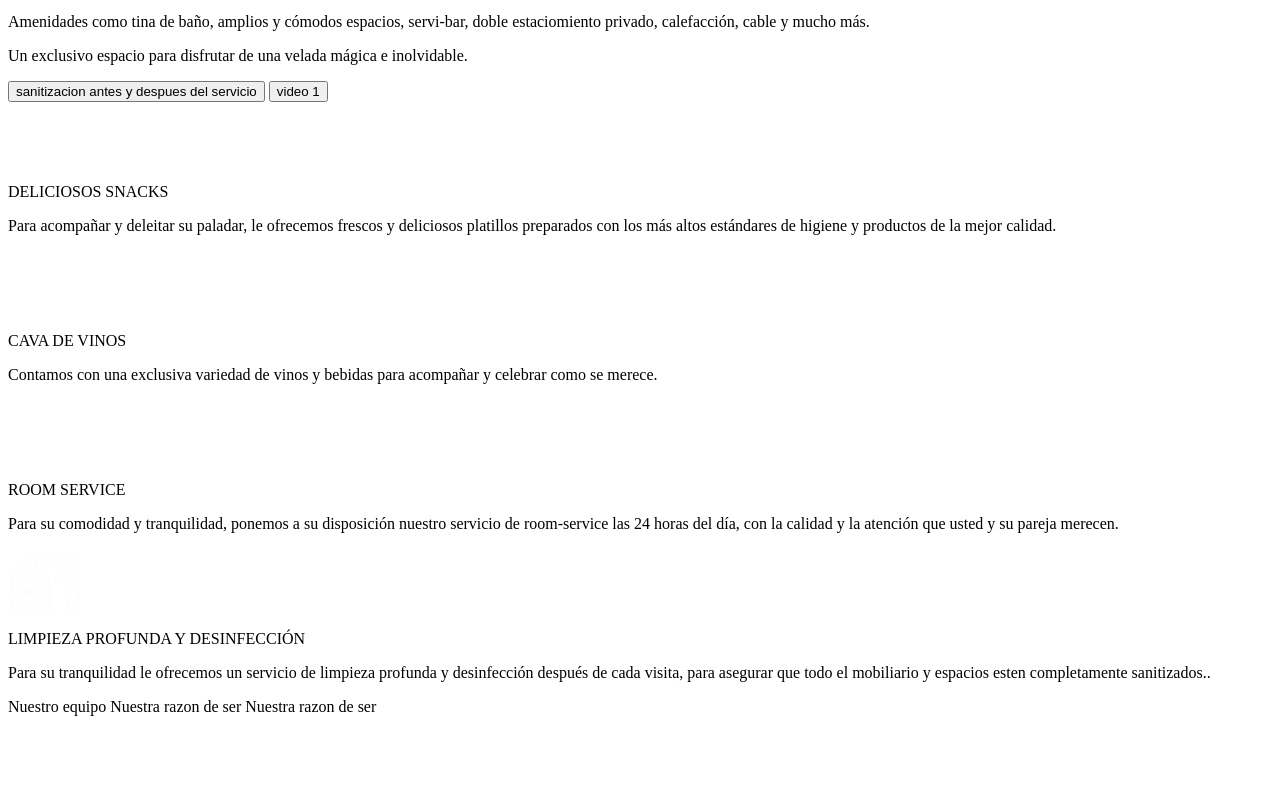
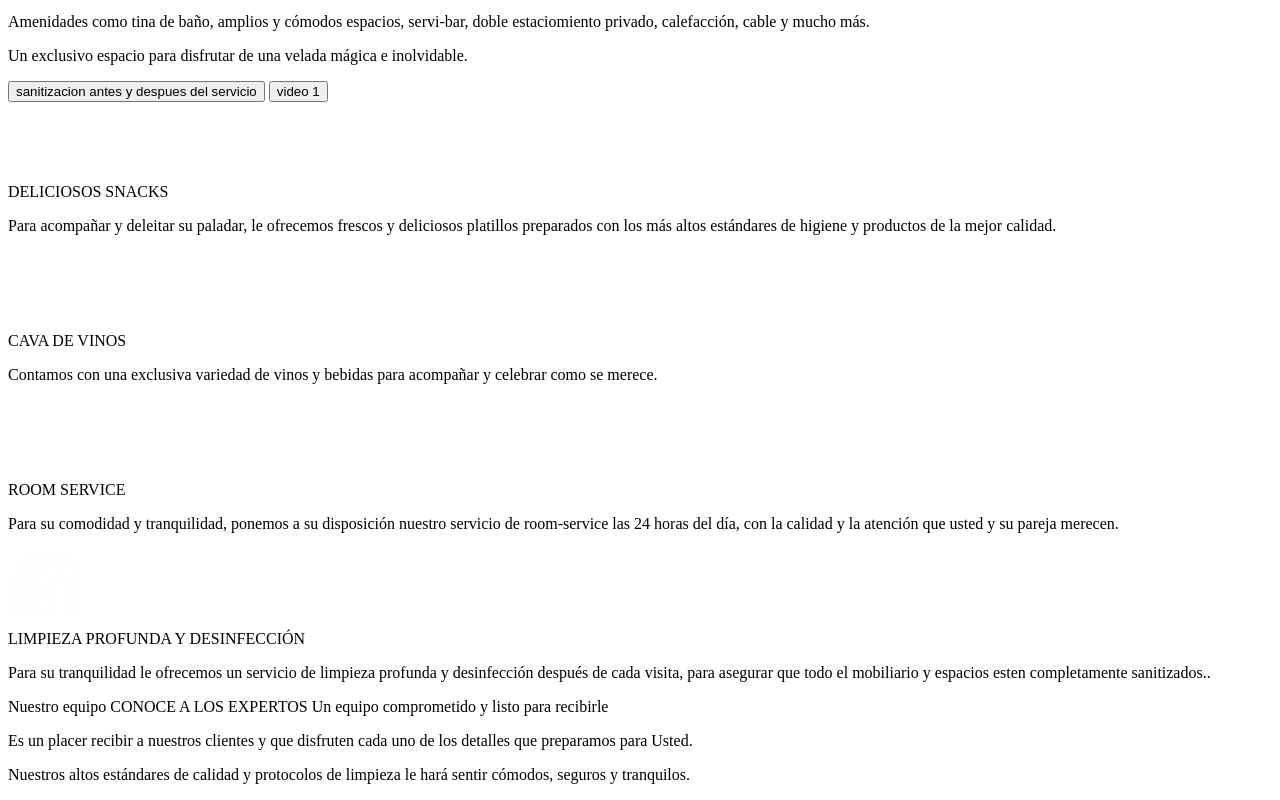
Before and after one commit to abibflores/fjmotel.com, a plain HTML site: page index.html in a window 1280 px wide. Shown: the part 2827-3627 px from the top of the page. Before the commit the page ends 3551 px from the top, so only its background shows below. Drawn offline with Linux system fonts and the light colour scheme.

Commit message:
1543_31_12_2021

```diff
--- a/index.html
+++ b/index.html
@@ -96,9 +96,14 @@
         </div>
         <div>
             <span> Nuestro equipo</span>
-        <span> Nuestra razon de ser</span>
-        <span> Nuestra razon de ser</span>
+            <span> CONOCE A LOS EXPERTOS</span>
+            <span> Un equipo comprometido y listo para recibirle</span>
+            <p>Es un placer recibir a nuestros clientes y que disfruten cada uno de
+                los detalles que preparamos para Usted.</p>
+            <p>Nuestros altos estándares de calidad y
+                protocolos de limpieza le hará sentir cómodos, seguros y tranquilos.</p>
         </div>
+
         <script>
             // codigo javascript
         </script>
```
Lines whose indentation alone changed are shown as unchanged.
